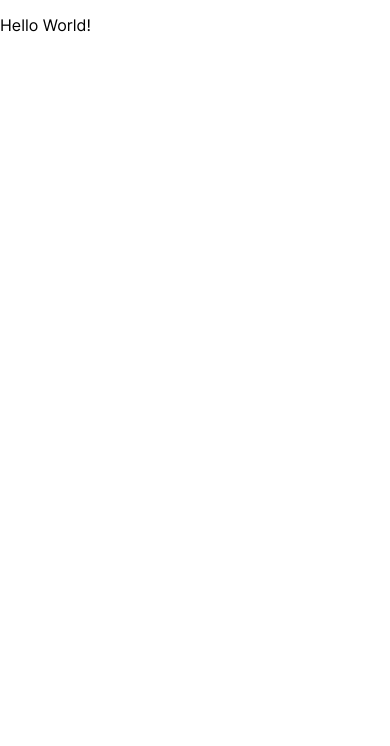
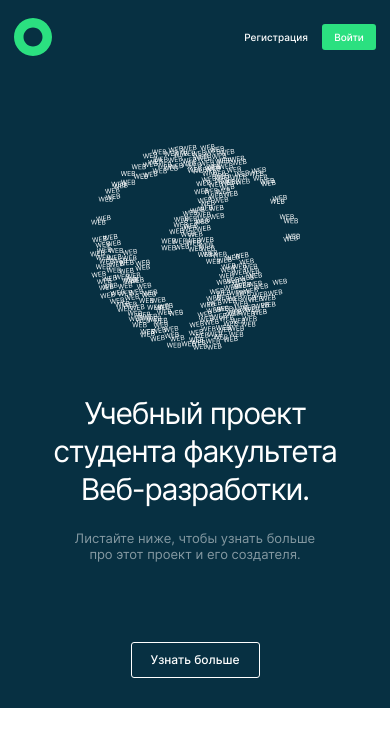
Before and after one commit to Rodzy28/movies-explorer-frontend, a React (Create React App) app: page / in a window 390 px wide. Shown: the top 746 px of the page. Built offline with nearby package versions, Linux system fonts and the light colour scheme.

Commit message:
Начало лендинг

```diff
--- a/src/components/App/App.css
+++ b/src/components/App/App.css
@@ -0,0 +1,15 @@
+.page {
+  margin: 0 auto;
+  min-height: 100vh;
+  font-family: Inter, Arial, Helvetica, sans-serif;
+  font-style: normal;
+  font-weight: 400;
+  background-color: #fff;
+  color: #000;
+  text-rendering: optimizeLegibility;
+  -webkit-font-smoothing: antialiased;
+  -moz-osx-font-smoothing: grayscale;
+  -webkit-text-size-adjust: 100%;
+  -ms-text-size-adjust: 100%;
+  -moz-text-size-adjust: 100%;
+}
--- a/src/components/App/App.jsx
+++ b/src/components/App/App.jsx
@@ -1,13 +1,15 @@
-function App() {
+import './App.css';
+import { Routes, Route } from 'react-router-dom';
+import Header from '../Header/Header';
+import Main from '../Main/Main';
+
+export default function App() {
   return (
-    <div>
-      <header>
-        <p>
-          Hello World!
-        </p>
-      </header>
+      <div className='page'>
+        <Header />
+        <Routes>
+          <Route path='/' element={<Main />} />
+        </Routes>
     </div>
   );
 }
-
-export default App;
--- /dev/null
+++ b/src/components/Header/Header.css
@@ -0,0 +1,75 @@
+.header {
+  min-height: 74px;
+  display: flex;
+  justify-content: center;
+  align-items: center;
+  background-color: #073042;
+}
+
+.header__container {
+  display: flex;
+  justify-content: space-between;
+  align-items: center;
+  max-width: calc(1280px - 140px);
+  width: calc(100vw - 140px)
+}
+
+.header__logo {
+  font-size: 0;
+}
+
+.header__links {
+  font-weight: 500;
+  font-size: 12px;
+  line-height: 16px;
+  display: flex;
+  align-items: center;
+  gap: 30px;
+}
+
+.header__link {
+  color: #FFF;
+  text-decoration: none;
+}
+
+.header__link:last-child {
+  display: flex;
+  align-items: center;
+  width: 76px;
+  height: 32px;
+  background-color: #2BE080;
+  justify-content: center;
+  border-radius: 3px;
+}
+
+@media screen and (max-width: 1050px) {
+  .header__container {
+    display: flex;
+    justify-content: space-between;
+    align-items: center;
+    width: calc(100vw - 60px)
+  }
+}
+
+@media screen and (max-width: 425px)  {
+  .header__links {
+    gap: 14px;
+  }
+
+  .header__link {
+    font-size: 10px;
+  }
+
+  .header__link:last-child {
+    width: 54px;
+    height: 26px;
+
+  }
+
+}
+
+@media screen and (min-width: 320px) and (max-width: 767px)  {
+  .header__container {
+    width: calc(100vw - 28px)
+  }
+}
--- /dev/null
+++ b/src/components/Header/Header.jsx
@@ -0,0 +1,23 @@
+import { Link } from 'react-router-dom';
+import './Header.css';
+import logo from '../../images/header-logo.svg';
+
+export default function Header() {
+  return (
+    <header className="header">
+      <div className='header__container'>
+        <Link to='/' className='header__logo'>
+          <img src={logo} alt='Логотип' />
+        </Link>
+        <div className='header__links'>
+          <Link to='/sign-up' className='header__link'>
+            Регистрация
+          </Link>
+          <Link to='/sign-in' className='header__link'>
+            Войти
+          </Link>
+        </div>
+      </div>
+    </header>
+  );
+}
--- /dev/null
+++ b/src/components/Main/Main.jsx
@@ -0,0 +1,10 @@
+import Promo from '../Promo/Promo';
+
+
+export default function Main() {
+  return (
+    <main>
+      <Promo />
+    </main>
+  );
+}
--- /dev/null
+++ b/src/components/NavTab/NavTab.css
@@ -0,0 +1,35 @@
+.navtab {
+  width: 129px;
+  height: 36px;
+  font-size: 12px;
+  border-radius: 3px;
+  border: 1px solid #FFF;
+  justify-content: center;
+  align-items: center;
+  display: flex;
+  font-weight: 500;
+  margin-top: 110px;
+  box-sizing: border-box;
+  line-height: 16px;
+}
+
+.navtab__link {
+  color: #FFF;
+  text-decoration: none;
+}
+
+.navtab:hover {
+  opacity: 0.6;
+}
+
+@media screen and (max-width: 1050px) {
+  .navtab {
+    margin-top: 92px;
+  }
+}
+
+@media screen and (min-width: 320px) and (max-width: 767px) {
+  .navtab {
+    margin-top: 80px;
+  }
+}
--- /dev/null
+++ b/src/components/NavTab/NavTab.jsx
@@ -0,0 +1,12 @@
+import './NavTab.css'
+import { Link } from 'react-router-dom';
+
+export default function NavTab() {
+  return (
+    <div className='navtab'>
+      <Link to='//practicum.yandex.ru/' className='navtab__link'target='_blank'>
+        Узнать больше
+      </Link>
+    </div>
+  );
+}
--- /dev/null
+++ b/src/components/Promo/Promo.css
@@ -0,0 +1,86 @@
+.promo {
+  color: #FFF;
+  background-color: #073042;
+}
+
+.promo__container {
+  padding: 75px 70px;
+  max-width: 1280px;
+  margin: 0 auto;
+  box-sizing: border-box;
+  display: grid;
+  grid-template-columns: 640px 310px;
+  justify-content: space-between;
+  row-gap: 36px;
+}
+
+.promo__title {
+  margin: 0;
+  font-size: 50px;
+  font-weight: 400;
+  line-height: 58px;
+  max-width: 640px;
+}
+
+.promo__logo {
+  display: grid;
+  grid-column: 2 / span 1;
+  grid-row: 1 / span 3;
+}
+
+.promo__text {
+  margin: 0;
+  font-size: 13px;
+  line-height: normal;
+  opacity: 0.5;
+  max-width: 310px;
+}
+
+@media screen and (max-width: 1050px) {
+  .promo__container {
+    display: flex;
+    flex-direction: column;
+    align-items: center;
+    padding: 140px 44px 76px;
+    gap: 0;
+  }
+
+  .promo__logo {
+    order: -1;
+  }
+
+  .promo__title {
+    max-width: 680px;
+    font-size: 40px;
+    text-align: center;
+    line-height: 50px;
+    padding-top: 48px;
+  }
+
+  .promo__text {
+    padding-top: 22px;
+    max-width: 260px;
+    text-align: center;
+  }
+}
+
+@media screen and (min-width: 320px) and (max-width: 767px) {
+  .promo__container {
+    padding: 70px 10px 30px;
+  }
+
+  .promo__logo {
+    width: 210px;
+    height: 206px;
+  }
+
+  .promo__title {
+    max-width: 300px;
+    font-size: 30px;
+    line-height: 38px;
+    padding-top: 44px;
+    letter-spacing: -1.2px;
+  }
+
+
+}
--- /dev/null
+++ b/src/components/Promo/Promo.jsx
@@ -0,0 +1,16 @@
+import './Promo.css';
+import NavTab from '../NavTab/NavTab';
+import promologo from '../../images/promo-logo.svg'
+
+export default function Promo() {
+  return (
+    <section className="promo">
+      <div className='promo__container'>
+        <h1 className='promo__title'>Учебный проект студента факультета Веб-разработки.</h1>
+        <img className='promo__logo' src={promologo} alt="" />
+        <p className='promo__text'>Листайте ниже, чтобы узнать больше про этот проект и его создателя.</p>
+        <NavTab/>
+      </div>
+    </section>
+  );
+}
--- a/src/index.css
+++ b/src/index.css
@@ -1,18 +1,2 @@
 @import url(./vendor/normalize.css);
 @import url(./vendor/fonts/fonts.css);
-
-body {
-  margin: 0 auto;
-  min-height: 100vh;
-  font-family: Inter, Arial, Helvetica, sans-serif;
-  font-style: normal;
-  font-weight: 400;
-  background-color: #fff;
-  color: #000;
-  text-rendering: optimizeLegibility;
-  -webkit-font-smoothing: antialiased;
-  -moz-osx-font-smoothing: grayscale;
-  -webkit-text-size-adjust: 100%;
-  -ms-text-size-adjust: 100%;
-  -moz-text-size-adjust: 100%;
-}
```
Also changed, not shown: src/images/header-logo.svg (added), src/images/promo-logo.svg (added).
